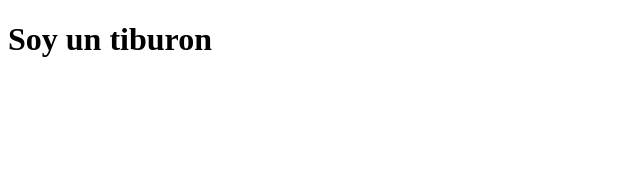
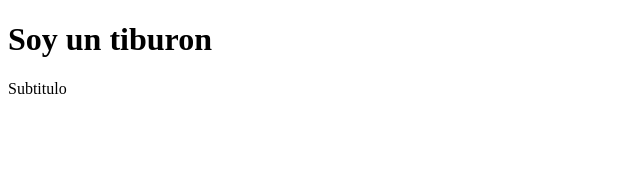
Before and after one commit to LemoneGT/React-Course, a React (Vite) app in the folder Course/03-counter-app-vite/: page / in a window 1280 px wide. Shown: the top 170 px of the page, without its empty margins (0-640 px from the left). Built offline with nearby package versions, Linux system fonts and the light colour scheme.

Commit message:
add more elements in your component

```diff
--- a/Course/03-counter-app-vite/src/FirstApp.jsx
+++ b/Course/03-counter-app-vite/src/FirstApp.jsx
@@ -1,5 +1,22 @@
+import { Fragment } from 'react';
+
+
+// use fragment to add two elementes or components in component
+// export const FirstApp = () => {
+//     return(
+//         <Fragment>
+//             <h1>Soy un tiburon</h1>
+//             <p>Subtitulo</p>
+//         </Fragment>
+//     )
+// }
+
+// if you dont write nothing in EventTarget, is the same to fragment
 export const FirstApp = () => {
     return(
-        <h1>Soy un tiburon</h1>
+        <>
+            <h1>Soy un tiburon</h1>
+            <p>Subtitulo</p>
+        </>
     )
 }
```
